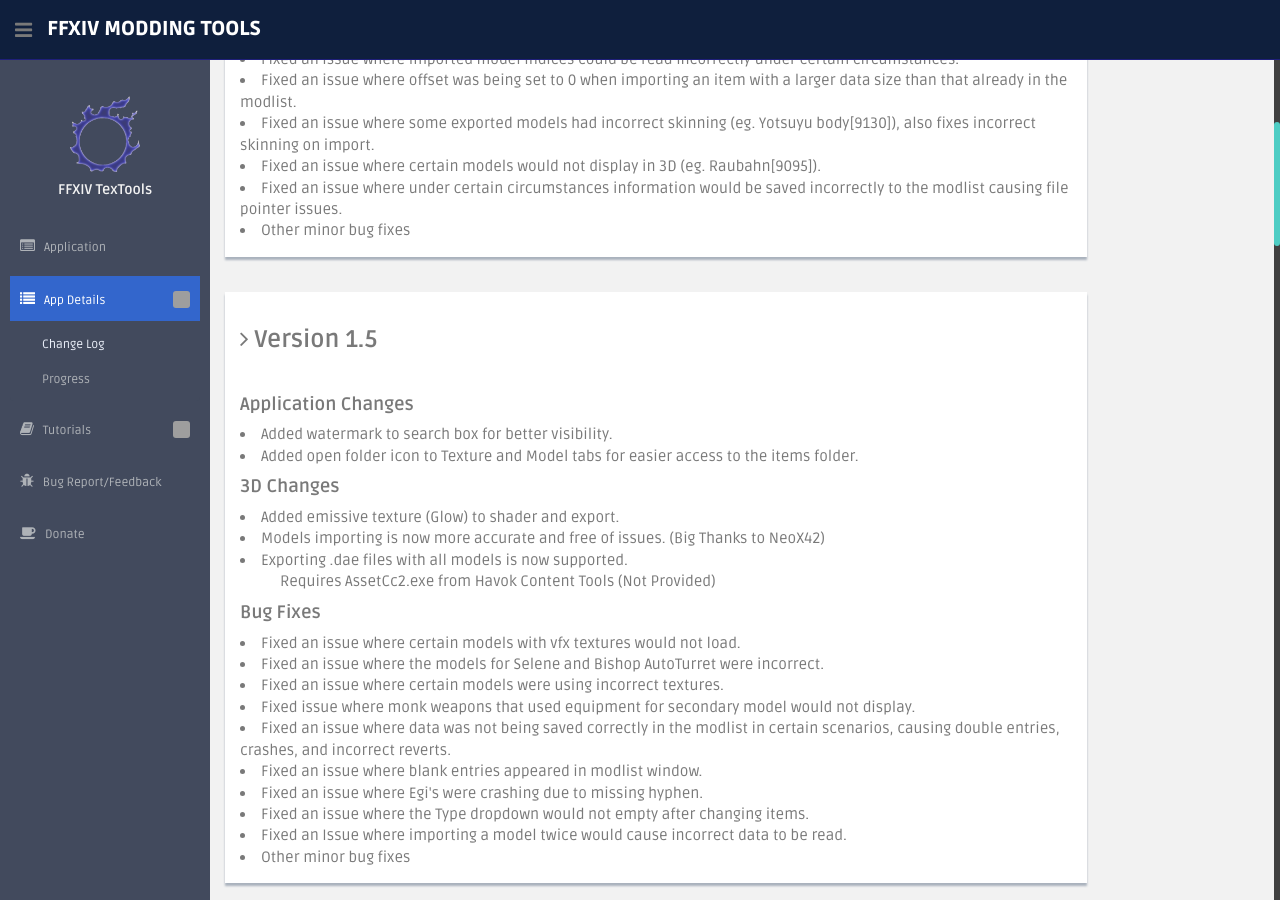
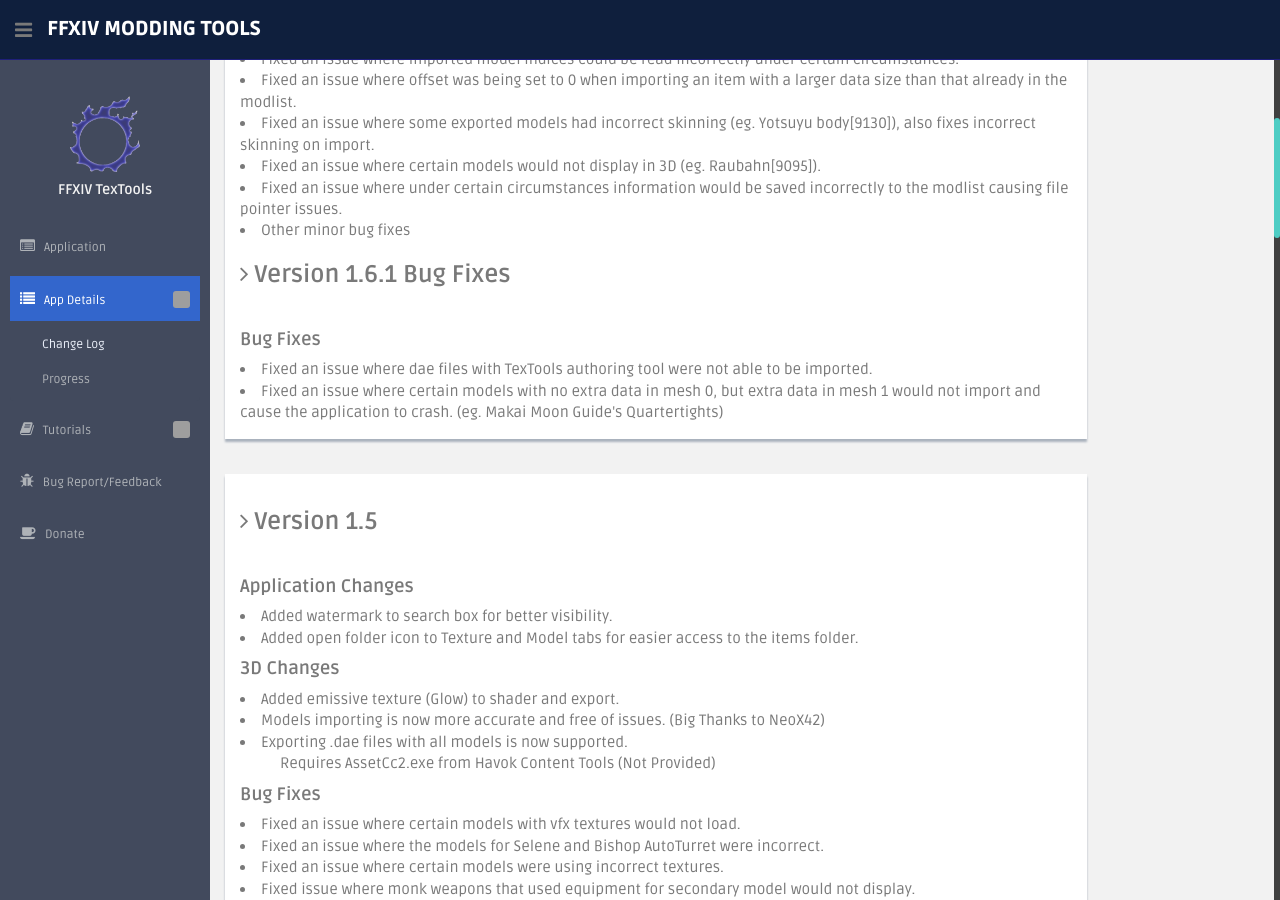
Before and after one commit to liinko/FFXIVTexToolsWeb, a Jekyll site: the page built from change_log.html, in a window 1280 px wide and 900 px high, scrolled down 885 px. Built offline with Jekyll 4.4.1, drawn with Linux system fonts in a browser that asks for light colours; grey boxes are pictures that could not be loaded.

Commit message:
1.6.1 update

```diff
--- a/change_log.html
+++ b/change_log.html
@@ -41,6 +41,11 @@
         <li>Fixed an issue where certain models would not display in 3D (eg. Raubahn[9095]).</li>
         <li>Fixed an issue where under certain circumstances information would be saved incorrectly to the modlist causing file pointer issues.</li>
         <li>Other minor bug fixes</li>
+
+        <h3><i class="fa fa-angle-right"></i> <b>Version 1.6.1 Bug Fixes</b></h3><br/>
+        <h4><b>Bug Fixes</b></h4>
+        <li>Fixed an issue where dae files with TexTools authoring tool were not able to be imported.</li>
+        <li>Fixed an issue where certain models with no extra data in mesh 0, but extra data in mesh 1 would not import and cause the application to crash. (eg. Makai Moon Guide's Quartertights)</li>
 
     </div><!--/showback -->
 </div>
```
Also changed, not shown: _includes/sideupdates.html (+10 -0 lines).
